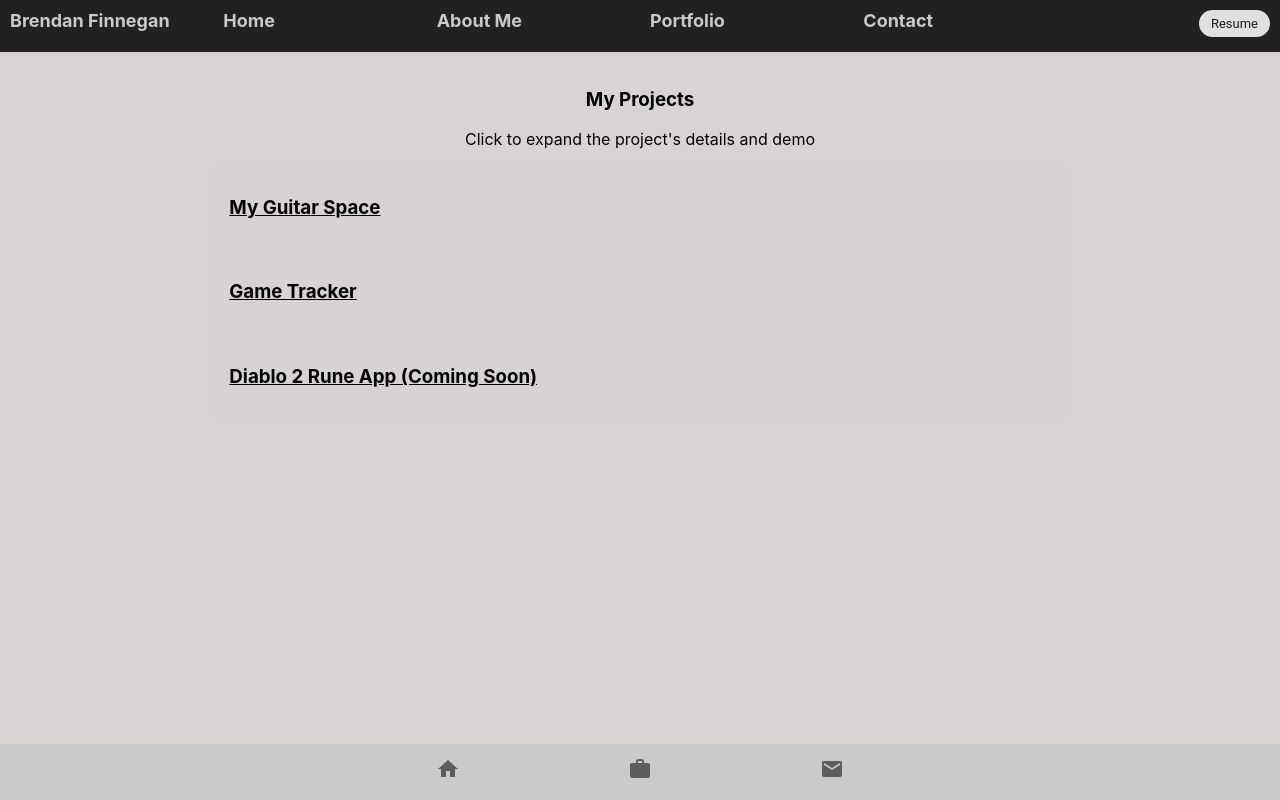
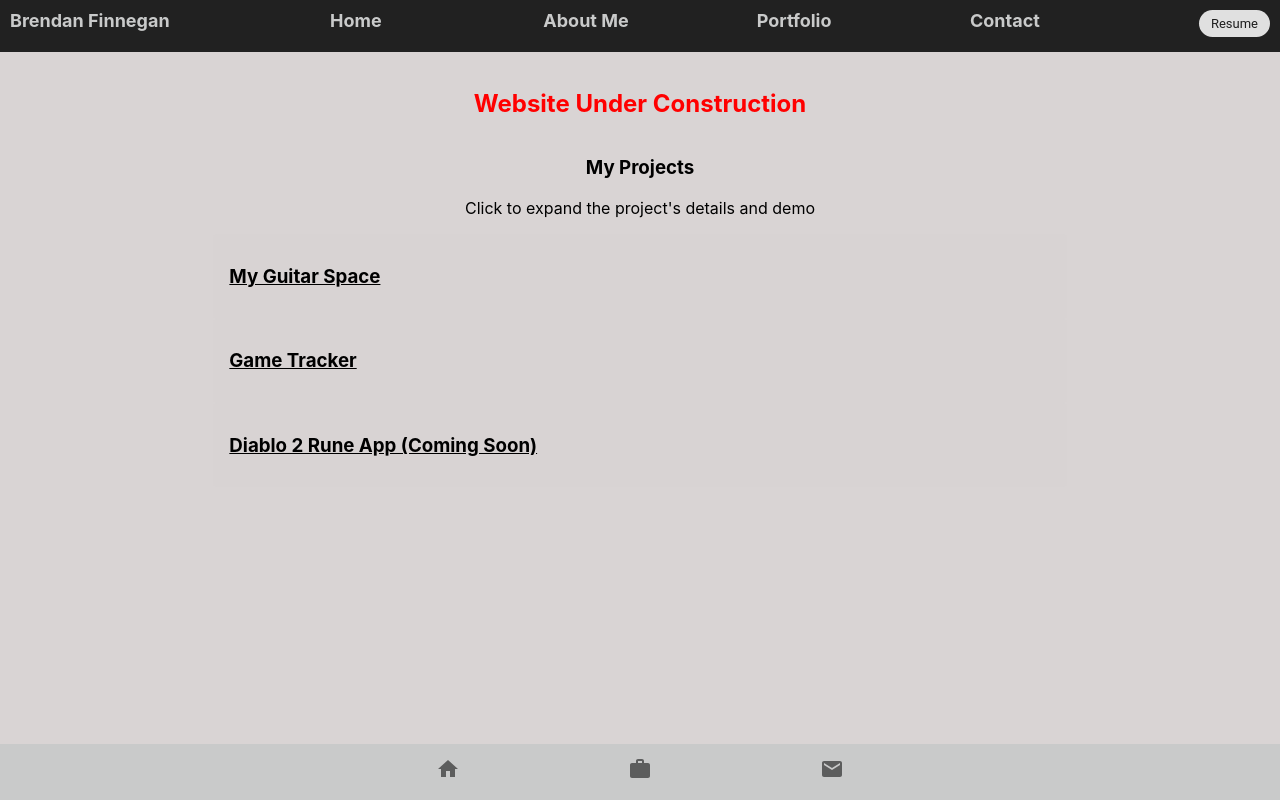
Before and after one commit to BrendanFinnegan/brendanfinneganweb, a React (Create React App) app: page /portfolio in a window 1280 px wide. Built offline with nearby package versions, Linux system fonts and the light colour scheme.

Commit message:
nav bar sticking

```diff
--- a/src/App.css
+++ b/src/App.css
@@ -1,7 +1,7 @@
 .App {
   text-align: center;
   background-color: rgba(216, 211, 211, 0.973);
-  height: '90%';
+  height: 100%;
   min-height: 100vh
 }
 
@@ -41,10 +41,10 @@
 }
 
 
-nav.color-nav.navbar.navbar-expand.navbar-dark {
+nav.color-nav {
   background-color: #212121;
   height: 6rem;
-
+  position: fixed;
 }
 
 a.mr-auto.navbar-brand {
--- a/src/App.js
+++ b/src/App.js
@@ -12,12 +12,11 @@ import Grid from '@material-ui/core/Grid'
 
 function App() {
   return (
+    <>
+    <NavBar />
     <div className="App">
-      <Grid container>
-        {/* <Grid item xs={12} >
-       <NavBar />
-     </Grid> */}
-     <Grid item xs={12}>
+
+
         <Switch>
 
         <Route exact path="/">
@@ -40,13 +39,13 @@ function App() {
 
 
 
-      {/* </header> */}
-      </Grid>
-      <Grid item xs={12}>
+
+
+
       <Bottomnav />
-      </Grid>
-      </Grid>
+
     </div>
+    </>
   );
 }
 
--- a/src/Components/Home.js
+++ b/src/Components/Home.js
@@ -4,6 +4,10 @@ function Home () {
     return(
         <>
         <Grid container >
+            <br/>
+            <br/>
+            <br/>
+            <br/>
             <br/>
             <br/>
             <br/>
--- a/src/Components/NavBar.js
+++ b/src/Components/NavBar.js
@@ -14,9 +14,9 @@ function NavBar() {
 
     return (
         <>
-            <Navbar className="color-nav" variant="dark" style={{display: 'flex', paddingTop: '15px', height: '2rem', padding: '10px', overflow: 'auto', position: 'fixed', width: '100%'}} >
-            <Grid container style={{position: 'fixed'}} >
-                    <Grid item xs={2} >
+            <Navbar className="color-nav" variant="dark" style={{display: 'flex', paddingTop: '15px', height: '2rem', padding: '10px',  width: '100%', zIndex: '9999'}} >
+            <Grid container >
+                    <Grid item xs={3} >
                     <Navbar.Brand  className="mr-auto" style={{textDecoration: 'none',color: '#c9caca', fontSize: 'large', fontWeight: 'bold', marginLeft: '10px', left: '0', position: 'fixed'}} href="/">Brendan Finnegan</Navbar.Brand>
                     </Grid>
 
--- a/src/Components/Portfolio.js
+++ b/src/Components/Portfolio.js
@@ -51,7 +51,11 @@ function Portfolio () {
         <Grid item xs={12} >
             <h2 style={{color: 'red'}}>Website Under Construction</h2>
              </Grid>
+             <Grid item xs={12} >
+            <h2 style={{color: 'red'}}>Website Under Construction</h2>
+             </Grid>
         <Grid item xs={12} >
+
         <h3>My Projects</h3>
 
         <p>Click to expand the project's details and demo</p>
--- a/src/index.js
+++ b/src/index.js
@@ -4,18 +4,10 @@ import './index.css';
 import App from './App';
 import reportWebVitals from './reportWebVitals';
 import { BrowserRouter as Router } from "react-router-dom";
-import NavBar from './Components/NavBar';
-import Grid from '@material-ui/core/Grid'
+
 ReactDOM.render(
   <Router>
-<Grid container>
-        <Grid item xs={12} >
-       <NavBar />
-     </Grid>
-     <Grid item xs={12} >
     <App />
-    </Grid>
-    </Grid>
     </Router>,
   document.getElementById('root')
 );
```
